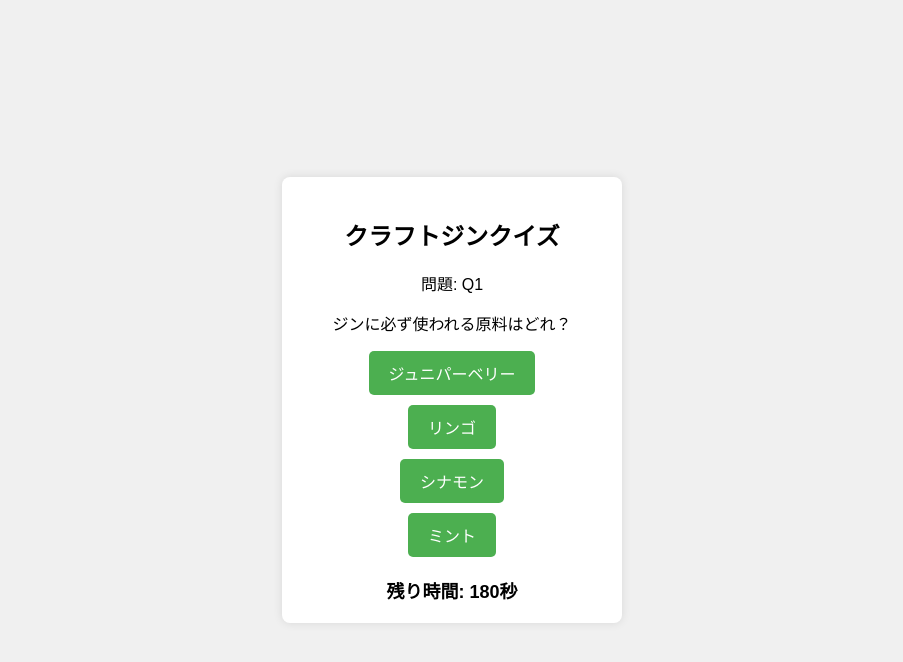
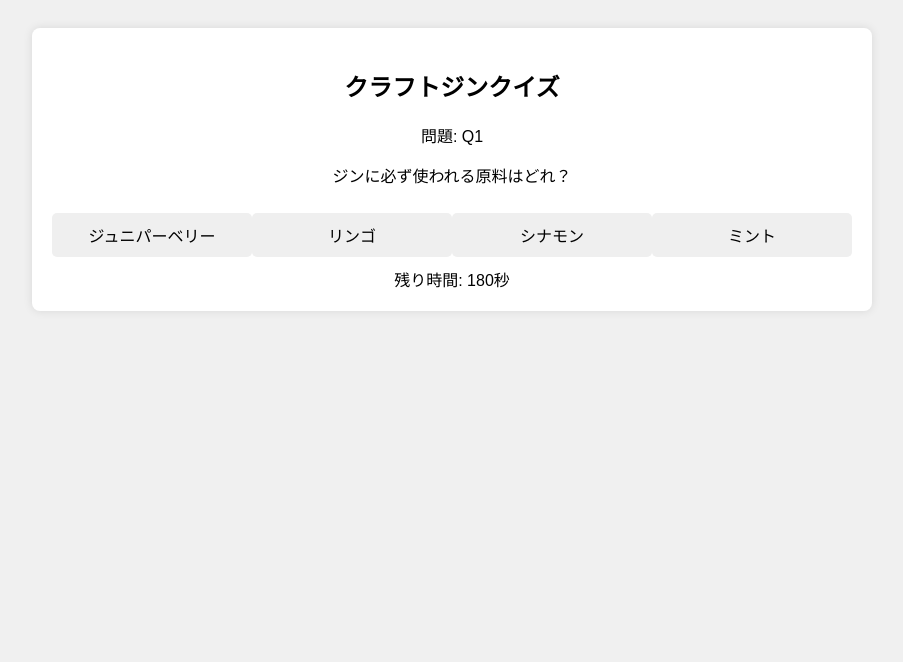
Before and after one commit to na-oki25/ginquiz, a plain HTML site: page index.html in a window 1280 px wide. Shown: the whole page, without its empty margins (188-1091 px from the left). Drawn offline with Linux system fonts and the light colour scheme.

Commit message:
Update style.css

```diff
--- a/style.css
+++ b/style.css
@@ -1,67 +1,48 @@
 body {
     font-family: Arial, sans-serif;
+    text-align: center;
     background-color: #f0f0f0;
-    display: flex;
-    justify-content: center;
-    align-items: center;
-    height: 100vh;
-    margin: 0;
-    flex-direction: column;
 }
 
 #quiz-container {
+    margin: 20px;
+    padding: 20px;
     background-color: white;
-    padding: 20px;
     border-radius: 8px;
     box-shadow: 0 0 10px rgba(0, 0, 0, 0.1);
-    text-align: center;
-    width: 300px;
+    display: inline-block;
 }
 
 button {
     padding: 10px 20px;
+    margin: 5px;
     font-size: 16px;
-    background-color: #4CAF50;
-    color: white;
     border: none;
     border-radius: 5px;
     cursor: pointer;
 }
 
 button:hover {
-    background-color: #45a049;
+    background-color: #f0f0f0;
 }
 
-#choices {
-    display: flex;
-    flex-direction: column; /* 縦に並べる */
-    align-items: center;
-    gap: 10px; /* ボタン同士の間隔 */
+button.choice-button {
+    width: 200px;
+    margin: 10px 0;
 }
 
-#timer {
-    margin-top: 20px;
-    font-size: 18px;
-    font-weight: bold;
+button.correct {
+    background-color: green;
+}
+
+button.incorrect {
+    background-color: red;
 }
 
 #end-container {
-    text-align: center;
-    display: flex;
-    flex-direction: column;
-    justify-content: center;
-    align-items: center;
-}
-
-#confirm-dialog {
-    text-align: center;
+    padding: 20px;
     background-color: white;
-    padding: 20px;
     border-radius: 8px;
     box-shadow: 0 0 10px rgba(0, 0, 0, 0.1);
-    margin-top: 20px;
-    display: flex;
-    flex-direction: column;
-    justify-content: center;
-    align-items: center;
+    display: inline-block;
 }
```
